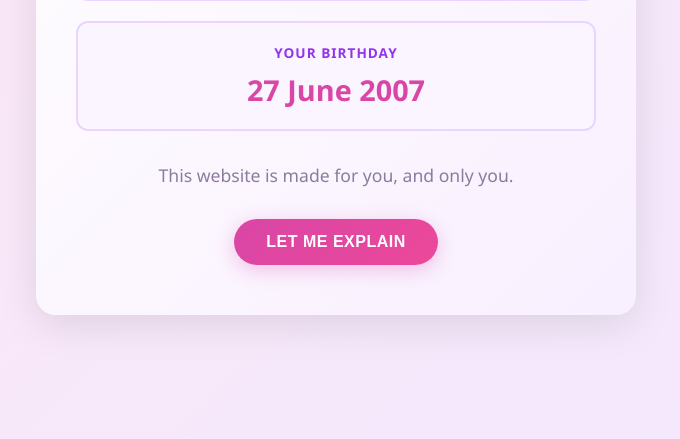
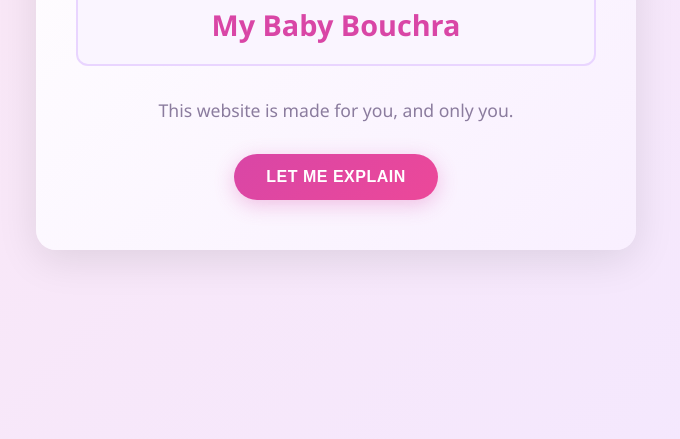
Before and after one commit to aymanebaakka-cloud/apology-website, a plain HTML site: page index.html in a window 1280 px wide. Shown: the part 361-800 px from the top of the page, without its empty margins (304-984 px from the left). Drawn offline with Linux system fonts and the light colour scheme.

Commit message:
Small update: Remove birthday, personalize with "My Baby Bouchra"

```diff
--- a/index.html
+++ b/index.html
@@ -3,8 +3,8 @@
 <head>
     <meta charset="UTF-8">
     <meta name="viewport" content="width=device-width, initial-scale=1.0">
-    <meta name="description" content="A sincere apology for Bouchra">
-    <title>I'm Sorry, Bouchra ❤️</title>
+    <meta name="description" content="A sincere apology for My Baby Bouchra">
+    <title>I'm Sorry, My Baby Bouchra ❤️</title>
     <link rel="stylesheet" href="style.css">
 </head>
 <body>
@@ -15,11 +15,7 @@
                 <h1 class="title">A little about you ❤️</h1>
                 <div class="info-card">
                     <p class="info-label">Your Name</p>
-                    <p class="info-value">Bouchra</p>
-                </div>
-                <div class="info-card">
-                    <p class="info-label">Your Birthday</p>
-                    <p class="info-value">27 June 2007</p>
+                    <p class="info-value">My Baby Bouchra</p>
                 </div>
                 <p class="subtitle">This website is made for you, and only you.</p>
                 <button class="btn btn-primary" onclick="nextSection()">Let me explain</button>
@@ -31,7 +27,7 @@
             <div class="content-box">
                 <h2 class="title">I'm Sorry</h2>
                 <p class="message">
-                    Bouchra, I owe you an apology. I disappeared without talking to you, and I hurt someone I deeply care about. These past days have been the hardest, and all I can think about is how wrong I was.
+                    My Baby Bouchra, I owe you an apology. I disappeared without talking to you, and I hurt someone I deeply care about. These past days have been the hardest, and all I can think about is how wrong I was.
                 </p>
                 <div class="button-group">
                     <button class="btn btn-secondary" onclick="prevSection()">Back</button>
@@ -45,7 +41,7 @@
             <div class="content-box">
                 <h2 class="title">What I've Realized</h2>
                 <p class="message">
-                    You mean so much to me, Bouchra. In these days without you, I realized how much you bring to my life. You're kind, you're special, and you deserve someone who shows up for you. I want to be that person.
+                    You mean so much to me, My Baby Bouchra. In these days without you, I realized how much you bring to my life. You're kind, you're special, and you deserve someone who shows up for you. I want to be that person.
                 </p>
                 <div class="button-group">
                     <button class="btn btn-secondary" onclick="prevSection()">Back</button>
@@ -72,7 +68,7 @@
         <section class="section final-section" style="display: none;">
             <div class="content-box">
                 <div class="heart-icon">❤️</div>
-                <h2 class="title">I'm Sorry, Bouchra</h2>
+                <h2 class="title">I'm Sorry, My Baby Bouchra</h2>
                 <p class="message">
                     Thank you for taking the time to listen to me. You mean everything to me. Will you give me another chance?
                 </p>
@@ -89,7 +85,7 @@
                 <div class="heart-icon large">❤️</div>
                 <h2 class="title">Thank You! 💕</h2>
                 <p class="message">
-                    You've made me the happiest. I promise to spend every day earning your trust. I love you, Bouchra.
+                    You've made me the happiest. I promise to spend every day earning your trust. I love you, My Baby Bouchra.
                 </p>
                 <button class="btn btn-primary" onclick="restartPage()">Start Over</button>
             </div>
```
